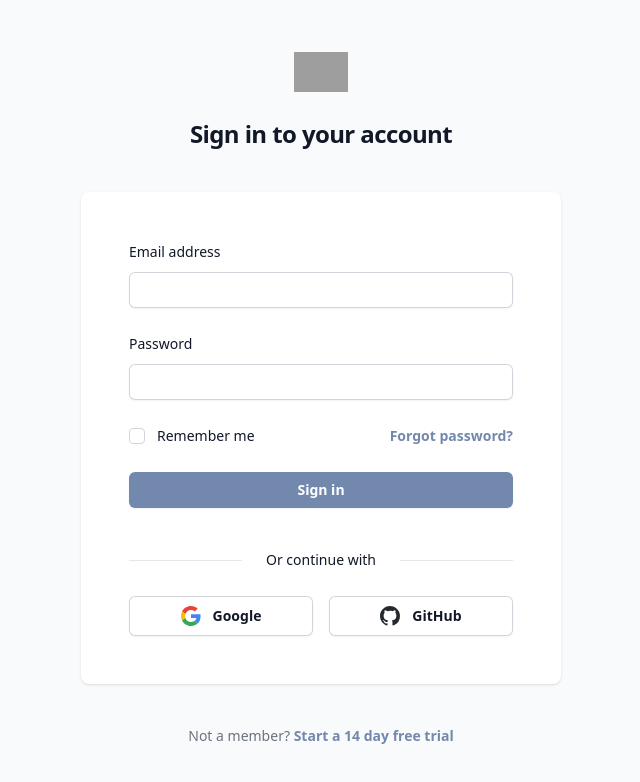
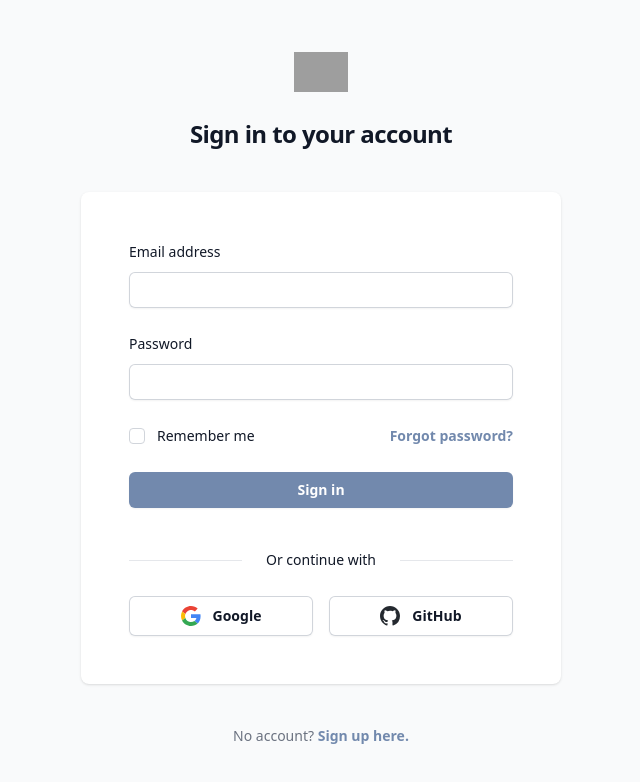
Before and after one commit to daviddunn334/antique-consignment-d, a React (Vite) app: page /login in a window 1280 px wide. Shown: the top 782 px of the page, without its empty margins (319-959 px from the left). Built offline with nearby package versions, Linux system fonts and the light colour scheme; grey boxes are pictures that could not be loaded.

Commit message:
no account

```diff
--- a/src/routes/login.lazy.tsx
+++ b/src/routes/login.lazy.tsx
@@ -138,9 +138,9 @@ function Login() {
                     </div>
 
                     <p className="mt-10 text-center text-sm text-gray-500">
-                        Not a member?{' '}
+                        No account?{' '}
                         <a href="#" className="font-semibold leading-6 text-brand-600 hover:text-brand-500">
-                            Start a 14 day free trial
+                            Sign up here.
                         </a>
                     </p>
                 </div>
```
